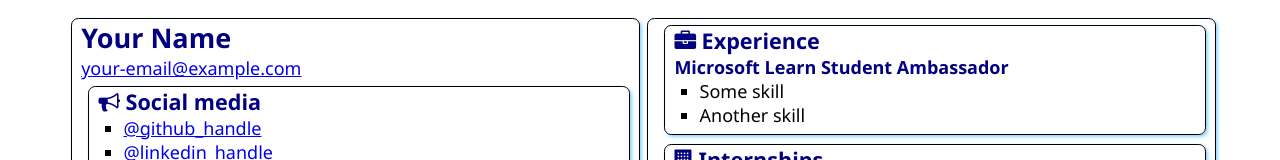
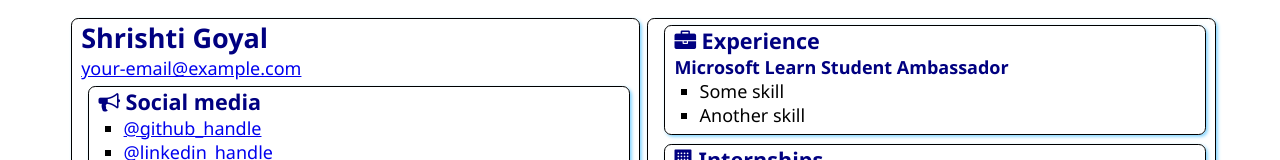
Before and after one commit to eternal-dreamer/SATechnicalOnboarding, a plain HTML site: page src/index.html in a window 1280 px wide. Shown: the top 160 px of the page. Drawn offline with Linux system fonts and the light colour scheme.

Commit message:
updated name

```diff
--- a/src/index.html
+++ b/src/index.html
@@ -12,7 +12,7 @@
 <body>
     <main>
         <article class="box">
-            <h1>Your Name</h1>
+            <h1>Shrishti Goyal</h1>
             <div><a href="mailto:your.email@example.com">your-email@example.com</a></div>
 
             <section class="box">
```
